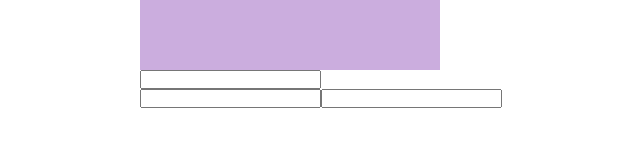
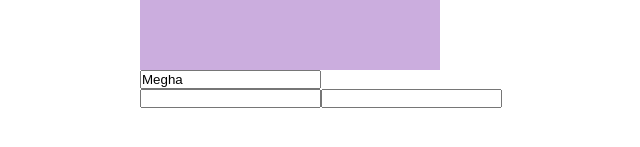
Before and after one commit to MeghanaYerniti/my-react-learning, a React (Vite) app: page / in a window 1280 px wide. Shown: the part 421-568 px from the top of the page, without its empty margins (319-959 px from the left). Built offline with nearby package versions, Linux system fonts and the light colour scheme.

Commit message:
default values

```diff
--- a/src/App.jsx
+++ b/src/App.jsx
@@ -8,7 +8,7 @@ import "./App.css";
 
 function App() {
   const [count, setCount] = useState(0);
-  const [name, setName] = useState("");
+  const [name, setName] = useState("Megha"); // using default values
 
   const [form, setForm] = useState({
     email: "",
```
